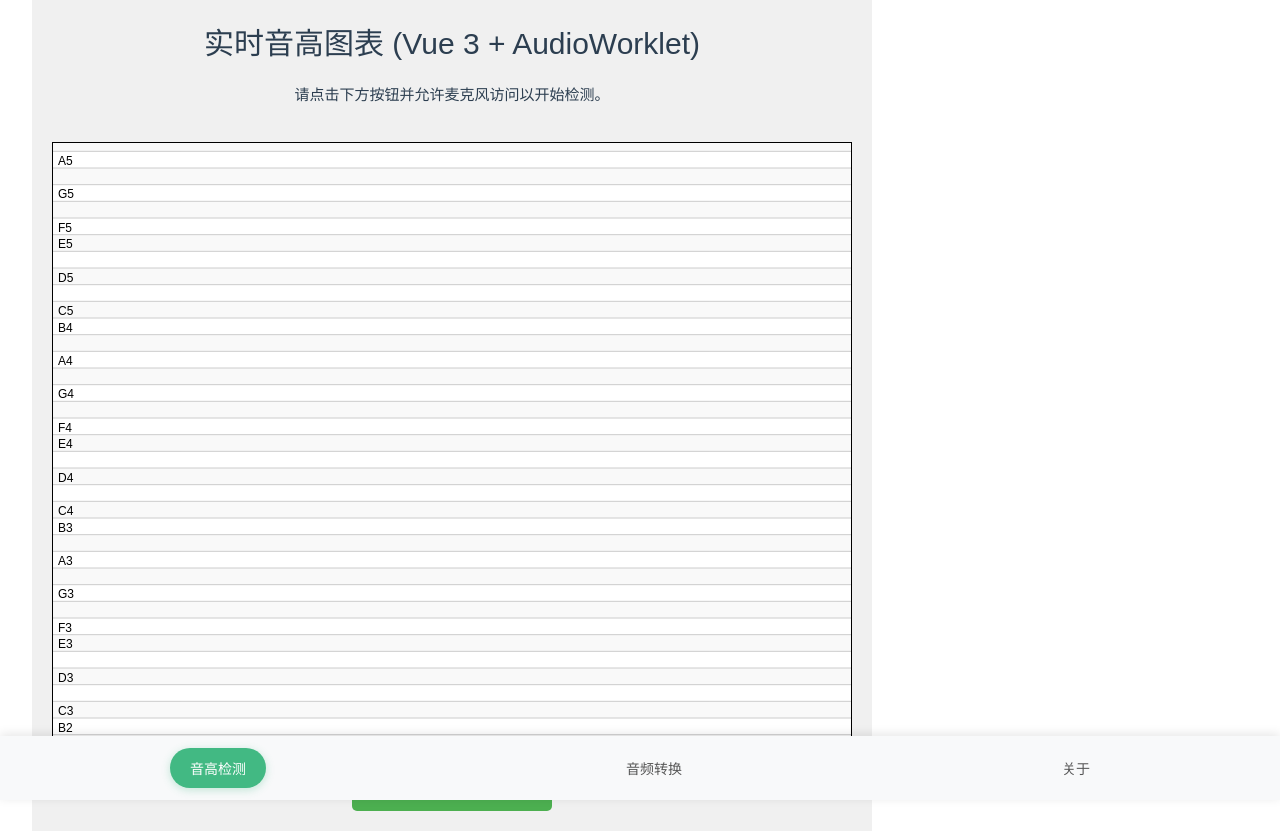
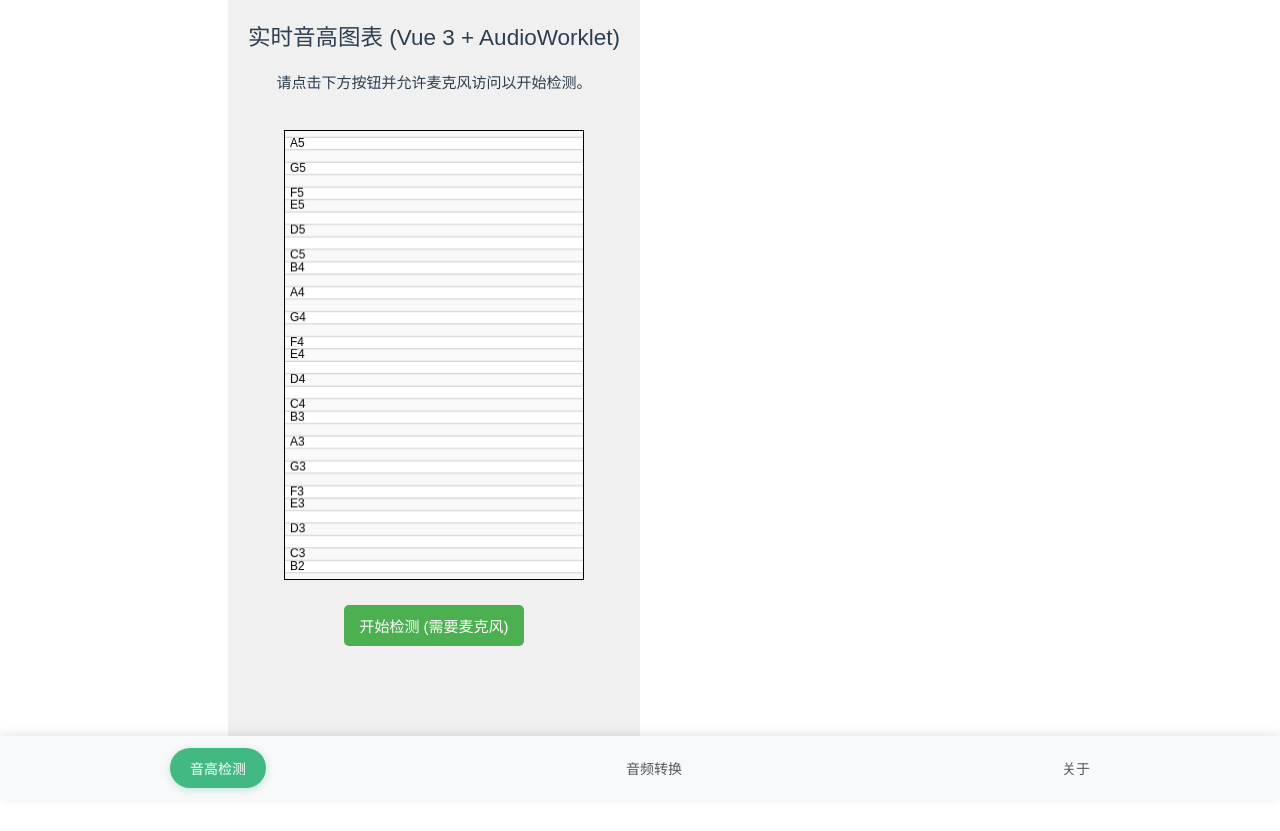
Before and after one commit to flufy3d/NotaFlow, a Vue app: page / in a window 1280 px wide. After the commit the page ends 800 px from the top, so only its background shows below. Built offline with nearby package versions, Linux system fonts and the light colour scheme; the HTML template or start-up script is replaced by a standard one.

Commit message:
refactor(PitchDetection): 改进画布响应式布局并清理代码
移除容器div的内联样式，改为使用CSS控制响应式布局
将画布尺寸属性与显示尺寸分离，保持绘制缓冲区分辨率
清理冗余代码并优化注释结构
添加媒体查询以适应不同屏幕尺寸

```diff
--- a/src/components/PitchDetection.vue
+++ b/src/components/PitchDetection.vue
@@ -7,8 +7,9 @@
       <p v-else-if="!isMicrophoneAllowed && attemptedInitialization">麦克风访问被拒绝或失败。请检查浏览器权限并重试。</p>
       <p v-else>{{ isProcessingAudio ? '正在检测音高...' : '检测已暂停。' }} 此版本旨在减少图表抖动。</p>
 
-      <!-- **** MODIFICATION HERE: Bind style for width and height **** -->
-      <div id="container" ref="chartContainerRef" :style="{ width: canvasWidth + 'px', height: canvasHeight + 'px' }">
+      <!-- **** MODIFICATION HERE: Removed inline style for width/height **** -->
+      <div id="container" ref="chartContainerRef">
+        <!-- Canvas elements' width/height attributes define their drawing buffer size -->
         <canvas id="grid" ref="gridCanvasRef" :width="canvasWidth" :height="canvasHeight"></canvas>
         <canvas id="graph" ref="graphCanvasRef" :width="canvasWidth" :height="canvasHeight"></canvas>
       </div>
@@ -19,7 +20,6 @@
        <p v-if="isMicrophoneAllowed && !isProcessingAudio && attemptedInitialization && !initializationError" style="font-size: 0.9em; margin-top: 5px;">
           点击“{{ buttonText }}”开始。
       </p>
-
     </div>
   </template>
 
@@ -27,25 +27,27 @@
   import { ref, onMounted, onUnmounted, nextTick, computed } from 'vue';
   import AubioModule, { Pitch } from 'aubiojs';
 
+  // --- Refs for DOM Elements ---
   const gridCanvasRef = ref<HTMLCanvasElement | null>(null);
   const graphCanvasRef = ref<HTMLCanvasElement | null>(null);
-  const chartContainerRef = ref<HTMLDivElement | null>(null); // Keep if needed for other manipulations
+  const chartContainerRef = ref<HTMLDivElement | null>(null);
 
-  const canvasWidth = ref(800);
-  const canvasHeight = ref(600);
+  // --- Canvas Dimensions for DRAWING BUFFER (not display size) ---
+  const canvasWidth = ref(300); // Keep this as the internal resolution
+  const canvasHeight = ref(450); // Keep this as the internal resolution
 
-  let gridCtx: CanvasRenderingContext2D | null = null;
-  let graphCtx: CanvasRenderingContext2D | null = null;
+  // ... (rest of your <script setup> remains largely the same) ...
+  // Make sure pitchHistory is initialized with canvasWidth.value
+  const pitchHistory = ref<Array<number | null>>(new Array(canvasWidth.value).fill(null));
 
+  // --- Constants & State (no changes needed here related to responsiveness) ---
   const fullMinMidi = 21;
   const fullMaxMidi = 108;
   const displayOctaves = 3;
   const displayRange = displayOctaves * 12;
   const noteNames = ['C', 'C#', 'D', 'D#', 'E', 'F', 'F#', 'G', 'G#', 'A', 'A#', 'B'];
 
-  const pitchHistory = ref<Array<number | null>>(new Array(canvasWidth.value).fill(null));
   const latestFrequency = ref<number | null>(null);
-
   const pitchSmoothed = ref<number>(0);
   const PITCH_SMOOTHING_FACTOR = 0.85;
   const axisCenterMidiSmoothed = ref<number>((fullMinMidi + fullMaxMidi) / 2);
@@ -63,7 +65,11 @@
   const isMicrophoneAllowed = ref(false);
   const initializationError = ref<string | null>(null);
   const isProcessingAudio = ref(false);
-  const attemptedInitialization = ref(false); // To track if user tried to init
+  const attemptedInitialization = ref(false);
+
+  let gridCtx: CanvasRenderingContext2D | null = null;
+  let graphCtx: CanvasRenderingContext2D | null = null;
+
 
   const buttonText = computed(() => {
     if (!attemptedInitialization.value && !isMicrophoneAllowed.value) return '开始检测 (需要麦克风)';
@@ -78,6 +84,7 @@
 
   function drawDynamicGrid(windowMinMidi: number, windowMaxMidi: number) {
     if (!gridCtx) return;
+    // canvasWidth.value and canvasHeight.value are the drawing buffer dimensions
     gridCtx.clearRect(0, 0, canvasWidth.value, canvasHeight.value);
     const startMidi = Math.floor(windowMinMidi);
     const endMidi = Math.ceil(windowMaxMidi);
@@ -87,8 +94,7 @@
       let nextMidi = midi + 1;
       let nextY = canvasHeight.value - ((nextMidi - windowMinMidi) / (windowMaxMidi - windowMinMidi)) * canvasHeight.value;
       if (y > nextY) {
-        gridCtx.fillStyle = (midi % 12 === 1 || midi % 12 === 3 || midi % 12 === 6 || midi % 12 === 8 || midi % 12 === 10) ? '#f0f0f0' : '#ffffff'; // Slightly different shading for black keys areas
-        gridCtx.fillStyle = (midi % 2 === 0) ? '#f9f9f9' : '#ffffff'; // Original logic
+        gridCtx.fillStyle = (midi % 2 === 0) ? '#f9f9f9' : '#ffffff';
         gridCtx.fillRect(0, nextY, canvasWidth.value, y - nextY);
       }
     }
@@ -99,14 +105,14 @@
       gridCtx.moveTo(0, y);
       gridCtx.lineTo(canvasWidth.value, y);
       gridCtx.strokeStyle = '#ccc';
-      gridCtx.lineWidth = 1;
+      gridCtx.lineWidth = 1; // This line thickness will also scale with the CSS
       gridCtx.stroke();
       let noteIndex = midi % 12;
       let octave = Math.floor(midi / 12) - 1;
       let noteName = noteNames[noteIndex];
       if (noteName.indexOf('#') === -1) {
         gridCtx.fillStyle = 'black';
-        gridCtx.font = '12px Arial';
+        gridCtx.font = '12px Arial'; // Font size will also scale
         gridCtx.textAlign = 'left';
         gridCtx.fillText(noteName + octave, 5, y - 3);
       }
@@ -120,6 +126,7 @@
     let started = false;
     for (let i = 0; i < currentPitchHistory.length; i++) {
       let midi = currentPitchHistory[i];
+      // x is based on the drawing buffer width
       let x = canvasWidth.value - currentPitchHistory.length + i;
 
       if (midi === null) {
@@ -142,13 +149,13 @@
     }
     if (started) {
       graphCtx.strokeStyle = 'red';
-      graphCtx.lineWidth = 2;
+      graphCtx.lineWidth = 2; // This line thickness will also scale
       graphCtx.stroke();
     }
   }
 
   function update() {
-    animationFrameId = requestAnimationFrame(update); // Re-queue at the beginning
+    animationFrameId = requestAnimationFrame(update);
 
     let currentMidi: number | null = null;
     if (isProcessingAudio.value && latestFrequency.value !== null && latestFrequency.value > 0) {
@@ -163,11 +170,12 @@
         axisCenterMidiSmoothed.value = axisCenterMidiSmoothed.value * AXIS_SMOOTHING_FACTOR + currentMidi * (1 - AXIS_SMOOTHING_FACTOR);
       }
     } else {
-      currentMidi = null; // Ensure line fades if not processing or no frequency
+      currentMidi = null;
     }
 
     const newHistory = [...pitchHistory.value];
     newHistory.push(currentMidi);
+    // pitchHistory length is tied to canvasWidth.value (drawing buffer width)
     if (newHistory.length > canvasWidth.value) {
       newHistory.shift();
     }
@@ -190,30 +198,28 @@
 
   async function initAudio() {
     attemptedInitialization.value = true;
-    initializationError.value = null; // Clear previous errors
+    initializationError.value = null;
 
     if (audioContext && audioContext.state !== 'closed') {
-      // Already initialized or in process, maybe just resume
        if (audioContext.state === 'suspended') {
           await audioContext.resume();
           isProcessingAudio.value = true;
           return;
        }
-       if (isProcessingAudio.value) return; // Already processing
-    } else { // Full initialization needed
+       if (isProcessingAudio.value) return;
+    } else {
       try {
         mediaStream = await navigator.mediaDevices.getUserMedia({ audio: true });
         isMicrophoneAllowed.value = true;
 
         audioContext = new (window.AudioContext || (window as any).webkitAudioContext)();
 
-        await audioContext.audioWorklet.addModule('/pitch-processor.js'); // Path from public root
+        await audioContext.audioWorklet.addModule('/pitch-processor.js');
 
         mediaStreamSource = audioContext.createMediaStreamSource(mediaStream);
         workletNode = new AudioWorkletNode(audioContext, 'pitch-processor');
 
         mediaStreamSource.connect(workletNode);
-        // workletNode.connect(audioContext.destination); // Not connecting to output
 
         const aubio = await AubioModule();
         pitchDetector = new aubio.Pitch("fcomb", 4096 * 4, 4096, audioContext.sampleRate);
@@ -224,7 +230,6 @@
           if (!isProcessingAudio.value || !audioContext || audioContext.state !== 'running') return;
 
           const samples = event.data as Float32Array;
-          // Buffer accumulation logic (ensure it doesn't process if already full before this message)
           let currentInputPos = 0;
           while(currentInputPos < samples.length) {
               const toCopy = Math.min(samples.length - currentInputPos, 4096 - accumulatorIndex);
@@ -235,7 +240,7 @@
               if (accumulatorIndex >= 4096 && pitchDetector) {
                   const frequency = pitchDetector.do(audioBufferAccumulator);
                   latestFrequency.value = frequency > 0 ? frequency : null;
-                  accumulatorIndex = 0; // Reset for next block
+                  accumulatorIndex = 0;
               }
           }
         };
@@ -248,35 +253,29 @@
           initializationError.value = `无法初始化音频: ${e.message}`;
         }
         isMicrophoneAllowed.value = false;
-        isProcessingAudio.value = false; // Ensure it's set to false on error
-        return; // Stop if initialization failed
+        isProcessingAudio.value = false;
+        return;
       }
     }
-    // If successful or resumed
     isProcessingAudio.value = true;
-    if (audioContext?.state === 'suspended') { // Double check state after potential resume
+    if (audioContext?.state === 'suspended') {
       await audioContext.resume();
     }
   }
 
   async function handleToggleButtonClick() {
     if (!audioContext || audioContext.state === 'closed' || initializationError.value || !isMicrophoneAllowed.value) {
-      // If not initialized, or error occurred, or mic not allowed (but user clicks button implying intent)
       await initAudio();
-      // initAudio will set isProcessingAudio.value to true if successful
     } else {
-      // Toggle processing state
       isProcessingAudio.value = !isProcessingAudio.value;
       if (isProcessingAudio.value) {
         if (audioContext.state === 'suspended') {
           await audioContext.resume();
         }
-        latestFrequency.value = null; // Reset to avoid stale data jump
+        latestFrequency.value = null;
         pitchSmoothed.value = 0;
       } else {
         latestFrequency.value = null;
-        // When pausing, audioContext might suspend on its own if no nodes are pulling data.
-        // Or we could explicitly suspend: audioContext.suspend(); but this might be too aggressive.
       }
     }
   }
@@ -287,15 +286,12 @@
       gridCtx = gridCanvasRef.value.getContext('2d');
       graphCtx = graphCanvasRef.value.getContext('2d');
 
-      gridCanvasRef.value.width = canvasWidth.value;
-      gridCanvasRef.value.height = canvasHeight.value;
-      graphCanvasRef.value.width = canvasWidth.value;
-      graphCanvasRef.value.height = canvasHeight.value;
+      // The :width and :height on canvas elements already set their drawing buffer.
+      // CSS will handle their display size.
 
+      // Initialize pitchHistory based on the drawing buffer width
       pitchHistory.value = new Array(canvasWidth.value).fill(null);
 
-      // Start the drawing loop regardless of audio state
-      // It will draw an empty grid/graph if audio isn't active
       if (animationFrameId === null) {
           animationFrameId = requestAnimationFrame(update);
       }
@@ -321,7 +317,7 @@
       audioContext.close().catch(e => console.error("Error closing AudioContext:", e));
     }
     audioContext = null;
-    pitchDetector = null; // Release AubioJS object
+    pitchDetector = null;
   });
 
   </script>
@@ -334,50 +330,81 @@
     padding: 20px;
     background: #f0f0f0;
     font-family: Arial, sans-serif;
-    min-height: 100vh; /* Ensure it takes full viewport height if content is short */
+    min-height: 100vh;
+    box-sizing: border-box; /* Ensure padding doesn't add to width for full-width elements */
   }
 
-  /* Styles for the container of canvases */
+  /* **** MODIFIED CSS for #container **** */
   #container {
     position: relative;
-    /* width and height are now set by :style binding */
+    /* Make it responsive: take up most of viewport width on mobile, up to a max on desktop */
+    width: 90vw; /* 90% of viewport width */
+    max-width: 300px; /* Maximum width it can take (original canvas width) */
+
+    /* Maintain aspect ratio of the drawing buffer (e.g., 300/450 = 4/3) */
+    /* aspect-ratio: calc(v-bind(canvasWidth) / v-bind(canvasHeight)); */ /* Vue 3.2+ CSS v-bind */
+    aspect-ratio: 300 / 450; /* Hardcode if v-bind not available or preferred */
+
     margin: 20px auto;
     border: 1px solid #000;
     background: #fff;
-    overflow: hidden; /* Important to clip canvas if it ever draws outside bounds by mistake */
+    overflow: hidden;
   }
 
+  /* **** MODIFIED CSS for canvas **** */
   canvas {
     position: absolute;
     top: 0;
     left: 0;
-    display: block; /* Can help avoid minor layout issues with inline canvas */
+    /* Make canvas fill its responsive parent container */
+    width: 100%;
+    height: 100%;
+    display: block;
   }
 
   h1 {
     text-align: center;
     margin-bottom: 10px;
+    font-size: 1.5em; /* Responsive font size */
   }
+  @media (max-width: 450px) {
+    h1 {
+      font-size: 1.2em;
+    }
+  }
+
   p {
     text-align: center;
     margin-top: 5px;
     margin-bottom: 15px;
-    max-width: 800px; /* Match canvas width for consistency */
+    max-width: 90vw; /* Ensure text also wraps nicely */
+    font-size: 1em;
+  }
+  @media (max-width: 450px) {
+    p {
+      font-size: 0.9em;
+    }
   }
   .error-message {
     color: red;
     font-weight: bold;
   }
   button {
-    margin-top: 5px; /* Reduced margin from container */
-    padding: 10px 20px;
-    font-size: 16px;
+    margin-top: 5px;
+    padding: 10px 15px; /* Slightly smaller padding for mobile */
+    font-size: 1em; /* Responsive font size */
     cursor: pointer;
     background-color: #4CAF50;
     color: white;
     border: none;
     border-radius: 5px;
     transition: background-color 0.2s ease-in-out;
+  }
+  @media (max-width: 450px) {
+    button {
+      padding: 8px 12px;
+      font-size: 0.9em;
+    }
   }
   button:hover {
     background-color: #45a049;
```
